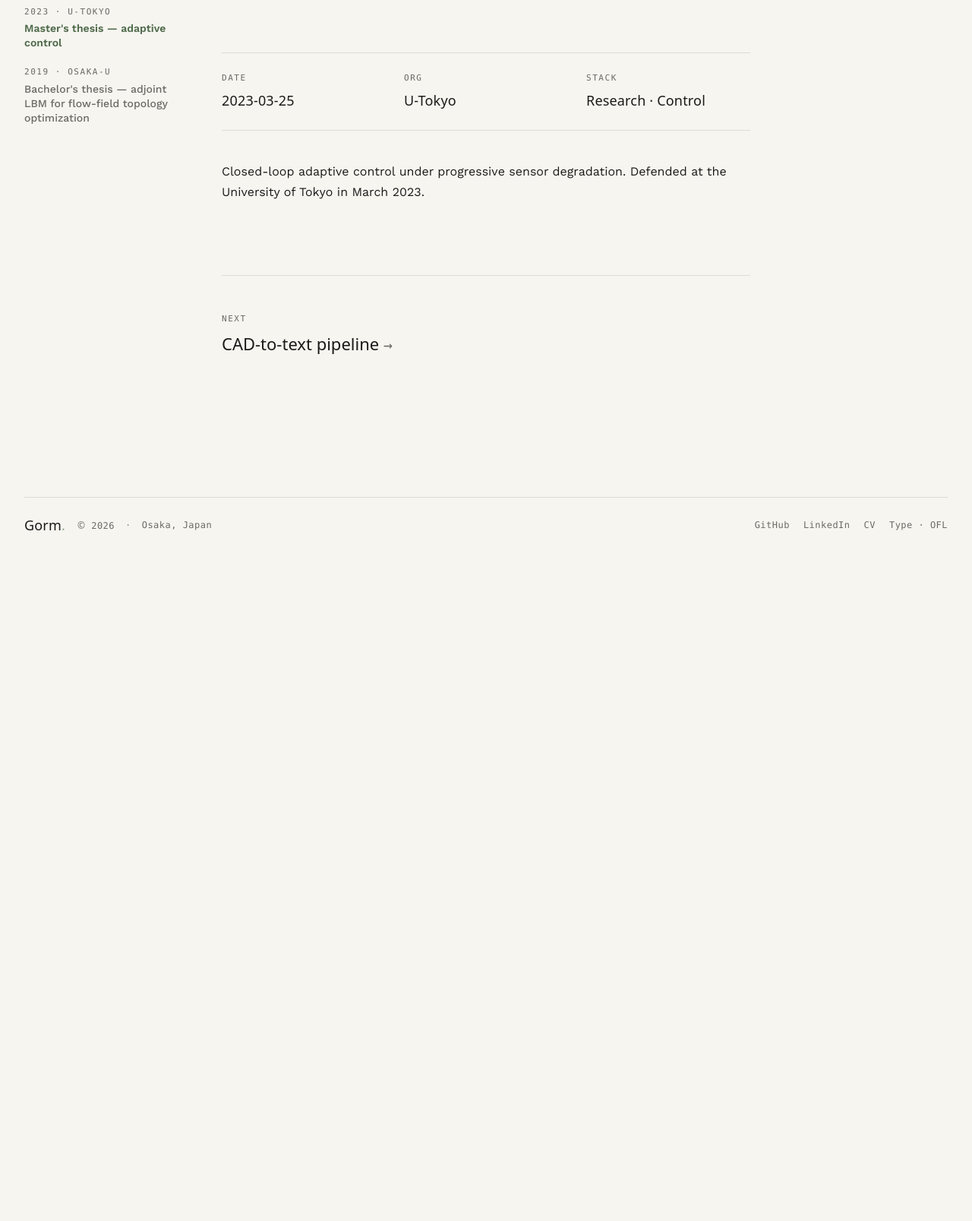
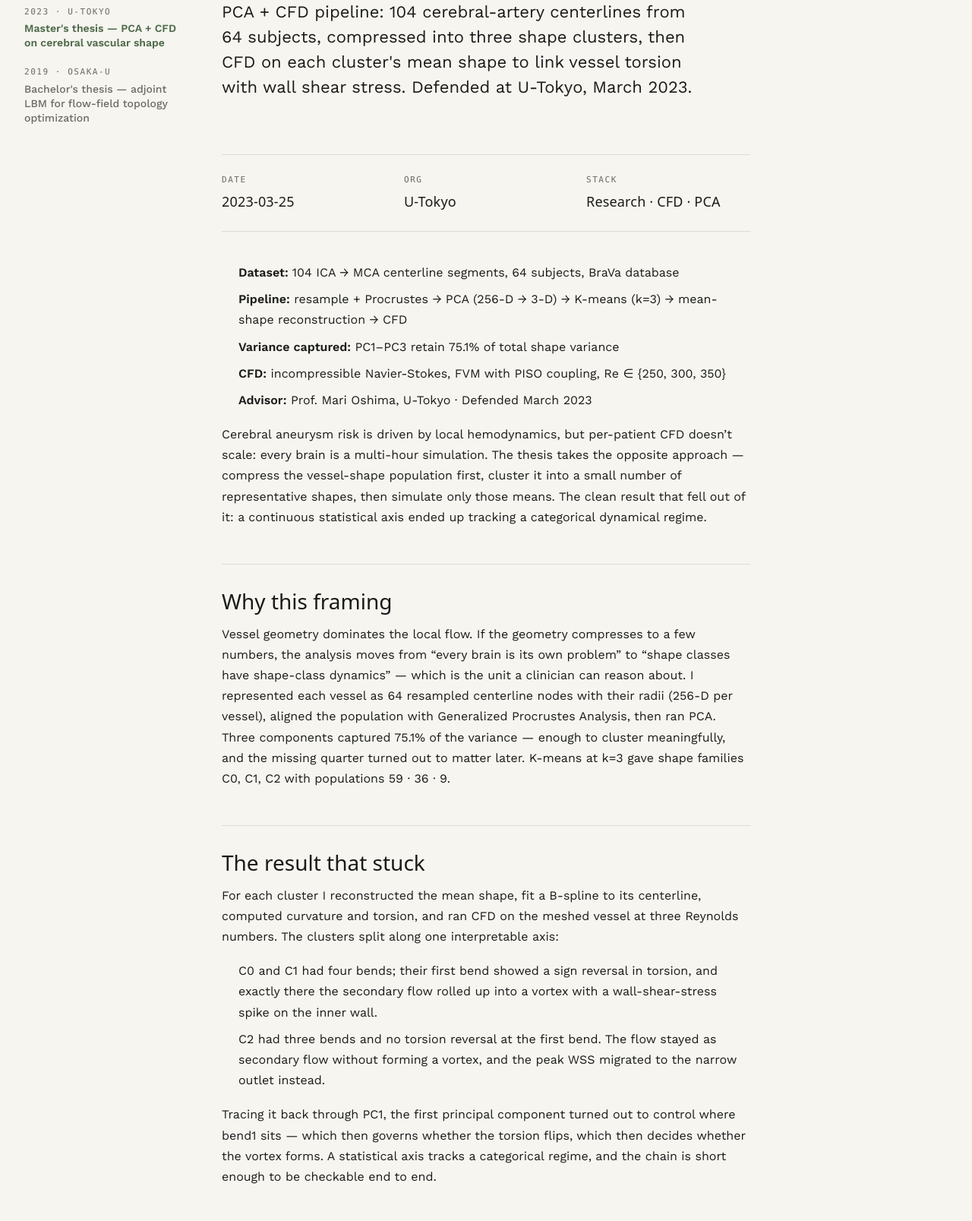
Before and after one commit to GormWH/GormWH.github.io, an Astro site: page /work/utokyo-thesis in a window 1280 px wide. Shown: the part 445-2052 px from the top of the page at 76% size. Before the commit the page ends 1183 px from the top, so only its background shows below. Built offline with nearby package versions, Linux system fonts and the light colour scheme; Astro itself is replaced by a stand-in of ours; a web font is replaced by a local one.

Commit message:
content: rewrite master's thesis entry as PCA + CFD case study
Replace the adaptive-control placeholder with the actual 2023 U-Tokyo
thesis: PCA over 104 cerebral-artery centerlines, K-means clustering,
CFD on cluster means, and the PC1 → bend1 → torsion → vortex chain.

```diff
--- a/src/content/work/utokyo-thesis.md
+++ b/src/content/work/utokyo-thesis.md
@@ -1,10 +1,33 @@
 ---
-title: "Master's thesis — adaptive control"
-description: "Closed-loop control under sensor degradation. Defended in March 2023."
+title: "Master's thesis — PCA + CFD on cerebral vascular shape"
+description: "PCA + CFD pipeline: 104 cerebral-artery centerlines from 64 subjects, compressed into three shape clusters, then CFD on each cluster's mean shape to link vessel torsion with wall shear stress. Defended at U-Tokyo, March 2023."
 date: 2023-03-25
 org: "U-Tokyo"
-tags: ["Research", "Control"]
+tags: ["Research", "CFD", "PCA"]
 important: true
 ---
 
-Closed-loop adaptive control under progressive sensor degradation. Defended at the University of Tokyo in March 2023.
+- **Dataset:** 104 ICA → MCA centerline segments, 64 subjects, BraVa database
+- **Pipeline:** resample + Procrustes → PCA (256-D → 3-D) → K-means (k=3) → mean-shape reconstruction → CFD
+- **Variance captured:** PC1–PC3 retain 75.1% of total shape variance
+- **CFD:** incompressible Navier-Stokes, FVM with PISO coupling, Re ∈ {250, 300, 350}
+- **Advisor:** Prof. Mari Oshima, U-Tokyo · Defended March 2023
+
+Cerebral aneurysm risk is driven by local hemodynamics, but per-patient CFD doesn't scale: every brain is a multi-hour simulation. The thesis takes the opposite approach — compress the vessel-shape population first, cluster it into a small number of representative shapes, then simulate only those means. The clean result that fell out of it: a continuous statistical axis ended up tracking a categorical dynamical regime.
+
+## Why this framing
+
+Vessel geometry dominates the local flow. If the geometry compresses to a few numbers, the analysis moves from "every brain is its own problem" to "shape classes have shape-class dynamics" — which is the unit a clinician can reason about. I represented each vessel as 64 resampled centerline nodes with their radii (256-D per vessel), aligned the population with Generalized Procrustes Analysis, then ran PCA. Three components captured 75.1% of the variance — enough to cluster meaningfully, and the missing quarter turned out to matter later. K-means at k=3 gave shape families C0, C1, C2 with populations 59 · 36 · 9.
+
+## The result that stuck
+
+For each cluster I reconstructed the mean shape, fit a B-spline to its centerline, computed curvature and torsion, and ran CFD on the meshed vessel at three Reynolds numbers. The clusters split along one interpretable axis:
+
+- C0 and C1 had four bends; their first bend showed a sign reversal in torsion, and exactly there the secondary flow rolled up into a vortex with a wall-shear-stress spike on the inner wall.
+- C2 had three bends and no torsion reversal at the first bend. The flow stayed as secondary flow without forming a vortex, and the peak WSS migrated to the narrow outlet instead.
+
+Tracing it back through PC1, the first principal component turned out to control where bend1 sits — which then governs whether the torsion flips, which then decides whether the vortex forms. A statistical axis tracks a categorical regime, and the chain is short enough to be checkable end to end.
+
+## What I'd change today
+
+The thesis's own conclusion names two honest limits, and they are still the right ones to name. First, the broader goal — parameterize hemodynamics, not just shape — wasn't reached. PCA gave clean axes for the geometry; it did not extend cleanly to the WSS field, and the quarter of variance left outside PC1–PC3 is part of why. Today I would reach for a learned mapping from cluster-mean geometry to the WSS field rather than expecting WSS to inherit the PCA basis. Second, the 3D walls were reconstructed by marching cubes from the centerline, and small kinks in the centerline produced a zebra pattern in WSS near the wall. The fix is upstream: smooth the centerline globally, or skip marching cubes and treat the vessel as a swept B-spline tube. Lastly, k=3 was picked by inspection; today I would defend the cluster count against a statistical criterion.
```
